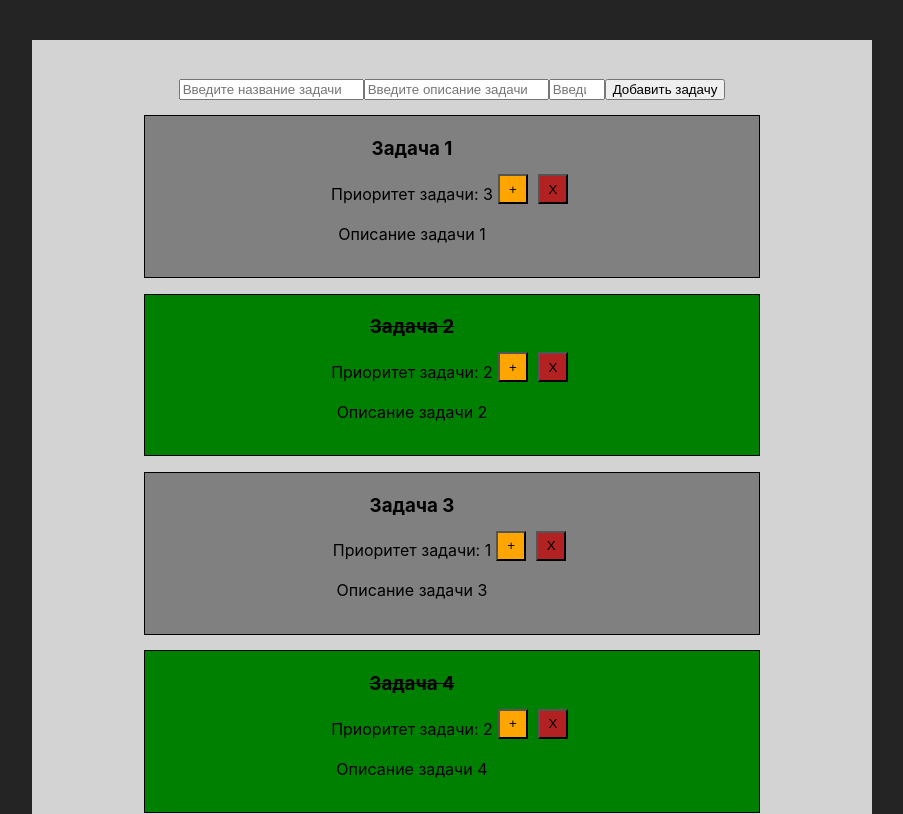
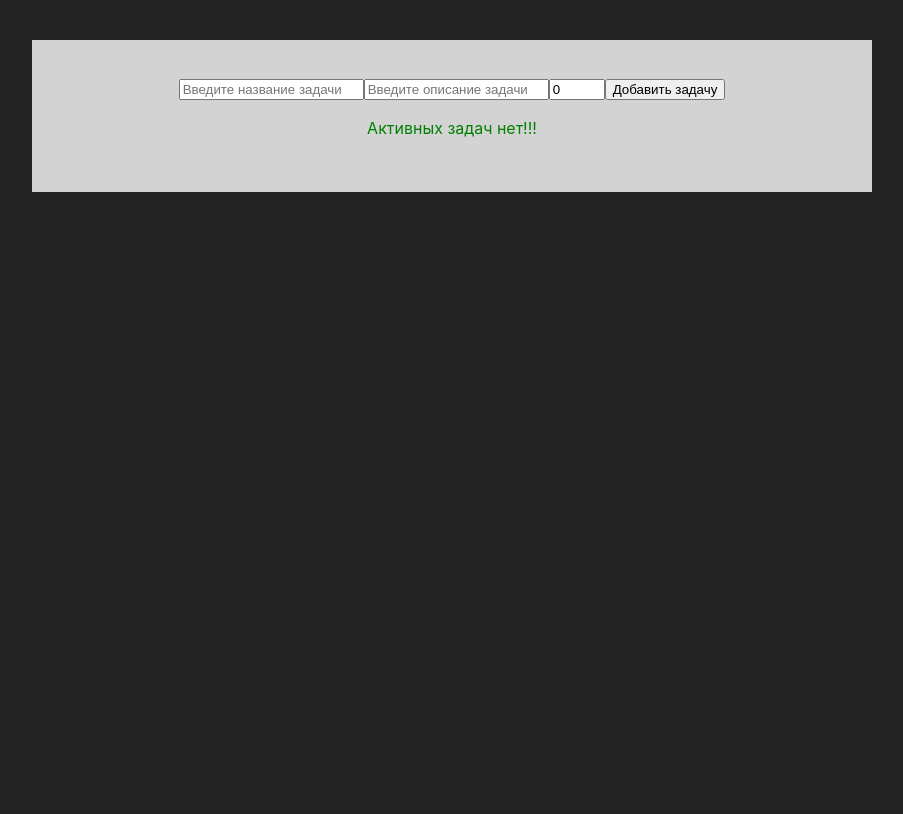
Before and after one commit to Nixx342/to-do-list, a React (Vite) app: page / in a window 1280 px wide. Shown: the top 814 px of the page, without its empty margins (8-911 px from the left). Built offline with nearby package versions, Linux system fonts and the light colour scheme.

Commit message:
chage AddTask function

```diff
--- a/src/App.css
+++ b/src/App.css
@@ -4,3 +4,10 @@
   padding: 2rem;
   text-align: center;
 }
+
+.main-container {
+  background: lightGray;
+  width: 60vw;
+  color: black;
+  padding: 3%;
+}
--- a/src/App.tsx
+++ b/src/App.tsx
@@ -3,60 +3,38 @@ import Task, { TaskProps } from './Components/Task'
 import './App.css'
 
 function App() {
-
   const [message, setMessage] = useState('')
+  const [name, setName] = useState('')
+  const [description, setDescription] = useState('')
+  const [priority, setPriority] = useState(0)
 
   const [tasks, setTasks] = useState([
-    {
-      name: 'Задача 1',
-      description: 'Описание задачи 1',
-      priority: 3,
-      complete: false,
-    },
-    {
-      name: 'Задача 2',
-      description: 'Описание задачи 2',
-      priority: 2,
-      complete: true,
-    },
-    {
-      name: 'Задача 3',
-      description: 'Описание задачи 3',
-      priority: 1,
-      complete: false,
-    },
-    {
-      name: 'Задача 4',
-      description: 'Описание задачи 4',
-      priority: 2,
-      complete: true,
-    },
-    {
-      name: 'Задача 5',
-      description: 'Описание задачи 5',
-      priority: 3,
-      complete: false,
-    },
+    // {
+    //   name: 'Задача 1',
+    //   description: 'Описание задачи 1',
+    //   priority: 3,
+    //   complete: false,
+    // },
   ])
 
-  const handleDeleteTask = (index: number) : void => {
+  const handleDeleteTask = (index: number): void => {
     let newTasks = [...tasks]
     newTasks.splice(index, 1)
     setTasks(newTasks)
   }
-  const handleCompleteTask = (index: number) => {
-    const newTasks = [...tasks]
+  const handleCompleteTask = (index: number): void => {
+    const newTasks: Array<TaskProps> = [...tasks]
     newTasks[index].complete = !newTasks[index].complete
     setTasks(newTasks)
   }
 
   let newTask: TaskProps = {
-    name: '',
-    description: '',
-    priority: 0,
+    name: name,
+    description: description,
+    priority: priority,
     complete: false,
     onDeleteTask: handleDeleteTask,
-    onCompleteTask: handleCompleteTask
+    onCompleteTask: handleCompleteTask,
   }
 
   const handleAddTask = (task: TaskProps) => {
@@ -66,44 +44,53 @@ function App() {
       task.priority >= 0 &&
       task.priority <= 10
     ) {
-      const newTasks = [...tasks]
-      newTasks.push(task)
-      setTasks(newTasks)
+      const newTaskList = [
+        ...tasks,
+        {
+          name: name,
+          description: description,
+          priority: priority,
+          complete: false,
+        },
+      ]
+      // newTasks.push(task)
+      setTasks(newTaskList)
+      setName('')
+      setDescription('')
+      setPriority(0)
       setMessage('Задача добавлена')
+      setTimeout(() => {
+        setMessage('')
+      }, 5000)
     } else {
       setMessage('Заполните все поля')
+      setTimeout(() => {
+        setMessage('')
+      }, 5000)
     }
   }
 
   return (
-    <div
-      style={{
-        background: 'lightGray',
-        width: '60vw',
-        color: 'black',
-        padding: '3%',
-      }}
-    >
-
+    <div className='main-container'>
       <div>
         <input
-          id='inputName'
+          value={name}
           onChange={e => {
-            newTask.name = e.target.value
+            setName(e.target.value)
           }}
           placeholder='Введите название задачи'
         ></input>
 
         <input
-          id='inputDescription'
+          value={description}
           onChange={e => {
-            newTask.description = e.target.value
+            setDescription(e.target.value)
           }}
           placeholder='Введите описание задачи'
         ></input>
 
         <input
-          id='inputPriority'
+          value={priority}
           type='number'
           min='0'
           max='10'
@@ -114,7 +101,7 @@ function App() {
             } else if (Number(e.target.value) > 10) {
               e.target.value = '10'
             }
-            newTask.priority = Number(e.target.value)
+            setPriority(Number(e.target.value))
           }}
         ></input>
 
@@ -127,14 +114,13 @@ function App() {
         </button>
       </div>
 
-      <span>{message}</span>
+      <p>{message}</p>
 
-      {
-      tasks.length === 0 ? (
-        <span style={{ color: 'green' }}>Активных задач нет!!!</span>
+      {tasks.length === 0 ? (
+        <p style={{ color: 'green' }}>Активных задач нет!!!</p>
       ) : (
-        tasks.map((task,index)=>{
-          return(
+        tasks.map((task: TaskProps, index: number) => {
+          return (
             <Task
               key={index}
               onCompleteTask={() => handleCompleteTask(index)}
```
